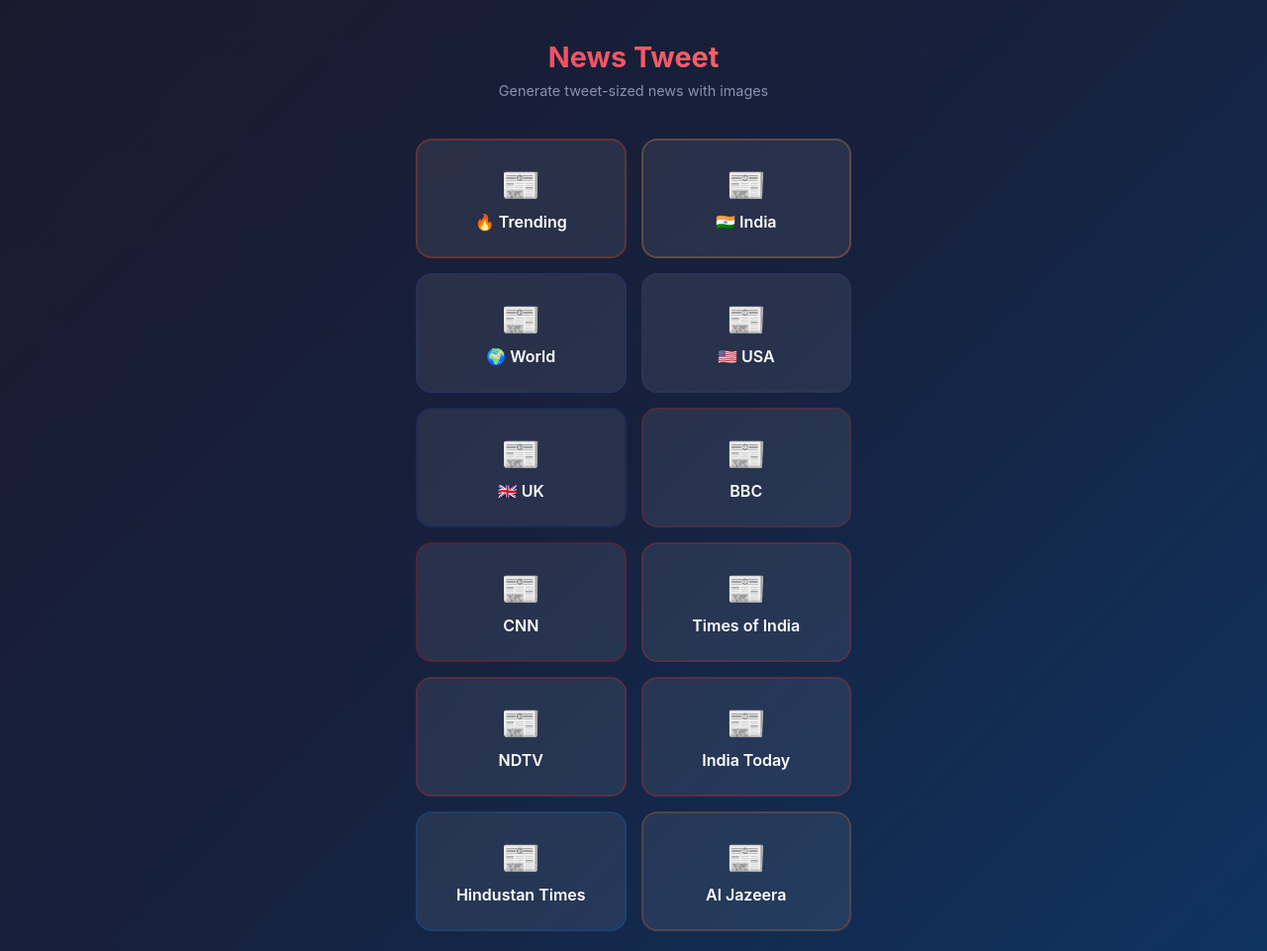
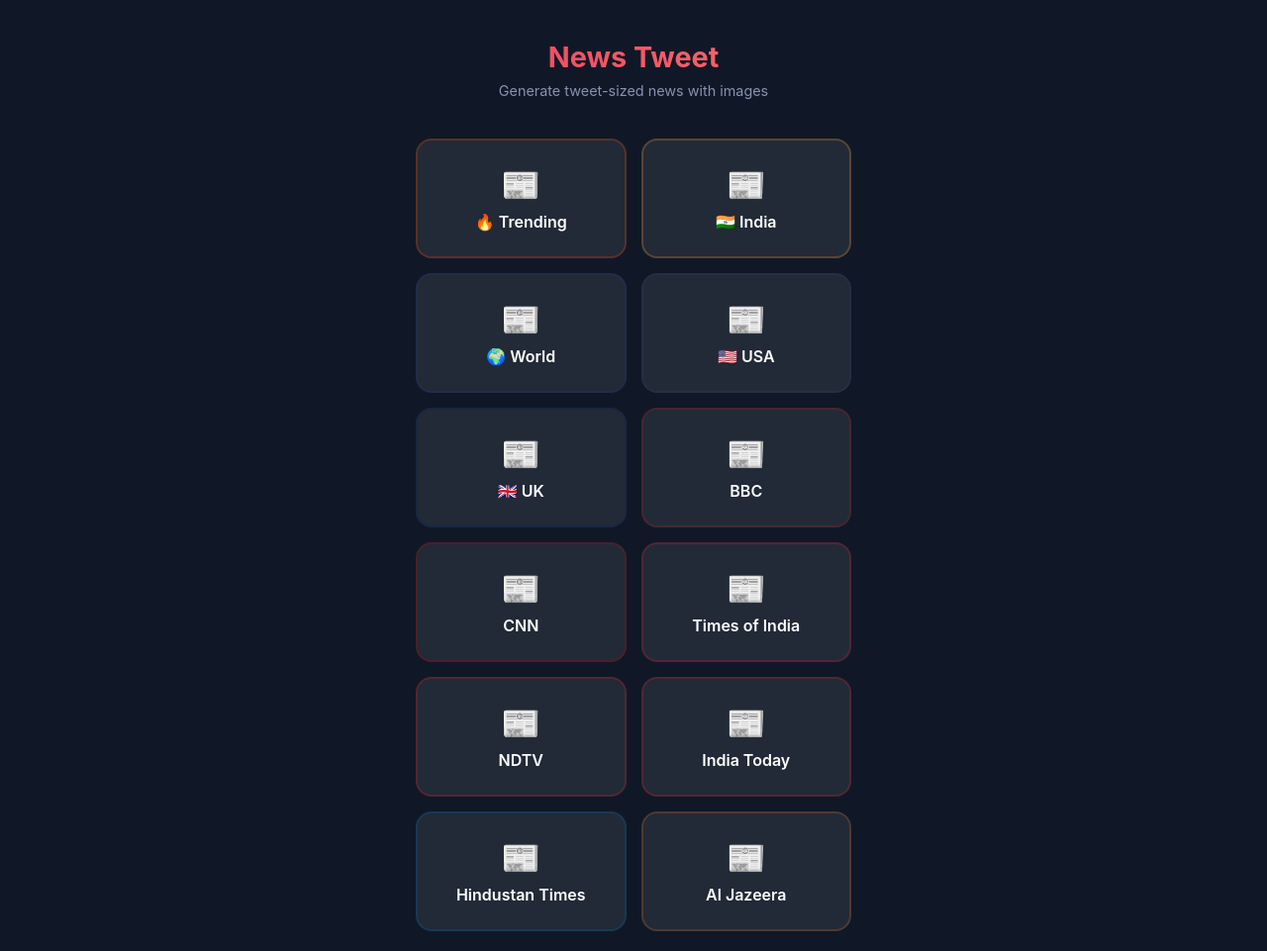
Before and after one commit to bedprakashprajapati/NewsGenerate, a Flask app: page / in a window 1280 px wide. Shown: the whole page at 99% size. Run offline with Flask 3, Linux system fonts and the light colour scheme.

Commit message:
Update base.html
interface changed

```diff
--- a/templates/base.html
+++ b/templates/base.html
@@ -3,12 +3,12 @@
 <head>
     <meta charset="UTF-8">
     <meta name="viewport" content="width=device-width, initial-scale=1.0, maximum-scale=1.0, user-scalable=no">
-    <meta name="theme-color" content="#0f3460">
+    <meta name="theme-color" content="#101827">
     <meta name="apple-mobile-web-app-capable" content="yes">
     <meta name="apple-mobile-web-app-status-bar-style" content="black-translucent">
     <meta name="apple-mobile-web-app-title" content="NewsTweet">
     <link rel="manifest" href="/manifest.json">
-    <link rel="apple-touch-icon" href="/static/icon-192.png">
+    <link rel="apple-touch-icon" href="/static/icon1.png">
     <title>{% block title %}News Tweet Generator{% endblock %}</title>
     <style>
         * {
@@ -19,7 +19,7 @@
 
         body {
             font-family: -apple-system, BlinkMacSystemFont, 'Segoe UI', Roboto, Oxygen, Ubuntu, sans-serif;
-            background: linear-gradient(135deg, #1a1a2e 0%, #16213e 50%, #0f3460 100%);
+            background: #101827;  /* Changed to solid dark color matching manifest */
             min-height: 100vh;
             color: #fff;
         }
```
